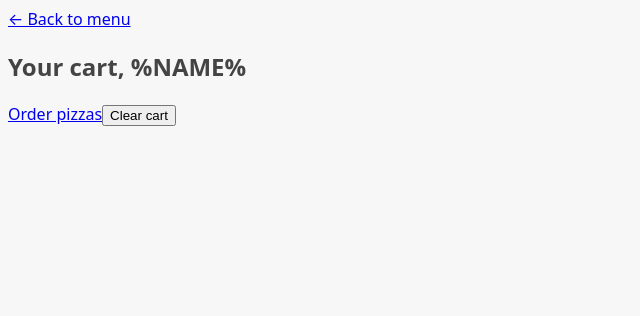
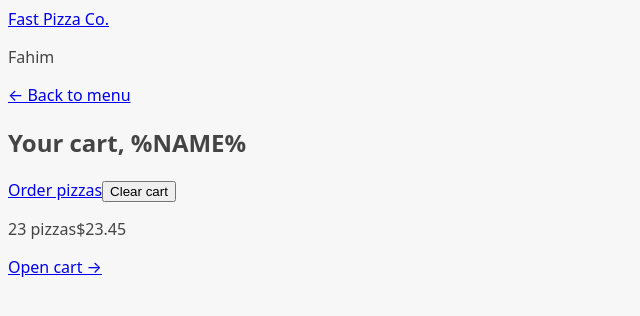
Before and after one commit to LHFahim/fast-pizza, a React (Vite) app: page /cart in a window 1280 px wide. Shown: the top 316 px of the page, without its empty margins (0-640 px from the left). Built offline with nearby package versions, Linux system fonts and the light colour scheme.

Commit message:
added applayout

```diff
--- a/src/App.jsx
+++ b/src/App.jsx
@@ -3,9 +3,13 @@
 import Menu from "./features/menu/Menu";
 import CreateOrder from "./features/order/CreateOrder";
 import Order from "./features/order/Order";
+import AppLayout from "./ui/AppLayout";
 import Home from "./ui/Home";
 
 const router = createBrowserRouter([
+  {
+    element: <AppLayout />,
+    children: [
       {
         path: "",
         element: <Home />,
@@ -26,6 +30,8 @@
         path: "/order/:orderId",
         element: <Order />,
       },
+    ],
+  },
 ]);
 
 const App = () => {
--- a/src/features/cart/CartOverview.jsx
+++ b/src/features/cart/CartOverview.jsx
@@ -1,3 +1,5 @@
+import { Link } from "react-router-dom";
+
 function CartOverview() {
   return (
     <div>
@@ -5,7 +7,7 @@
         <span>23 pizzas</span>
         <span>$23.45</span>
       </p>
-      <a href="#">Open cart &rarr;</a>
+      <Link to="/cart">Open cart &rarr;</Link>
     </div>
   );
 }
--- /dev/null
+++ b/src/ui/AppLayout.jsx
@@ -0,0 +1,19 @@
+import { Outlet } from "react-router-dom";
+import CartOverview from "../features/cart/CartOverview";
+import Header from "./Header/Header";
+
+const AppLayout = () => {
+  return (
+    <div>
+      <Header />
+
+      <main>
+        <Outlet />
+      </main>
+
+      <CartOverview />
+    </div>
+  );
+};
+
+export default AppLayout;
--- /dev/null
+++ b/src/ui/Header/Header.jsx
@@ -0,0 +1,12 @@
+import { Link } from "react-router-dom";
+
+const Header = () => {
+  return (
+    <header>
+      <Link to={`/`}>Fast Pizza Co.</Link>
+      <p>Fahim</p>
+    </header>
+  );
+};
+
+export default Header;
```
Lines whose indentation alone changed are shown as unchanged.
